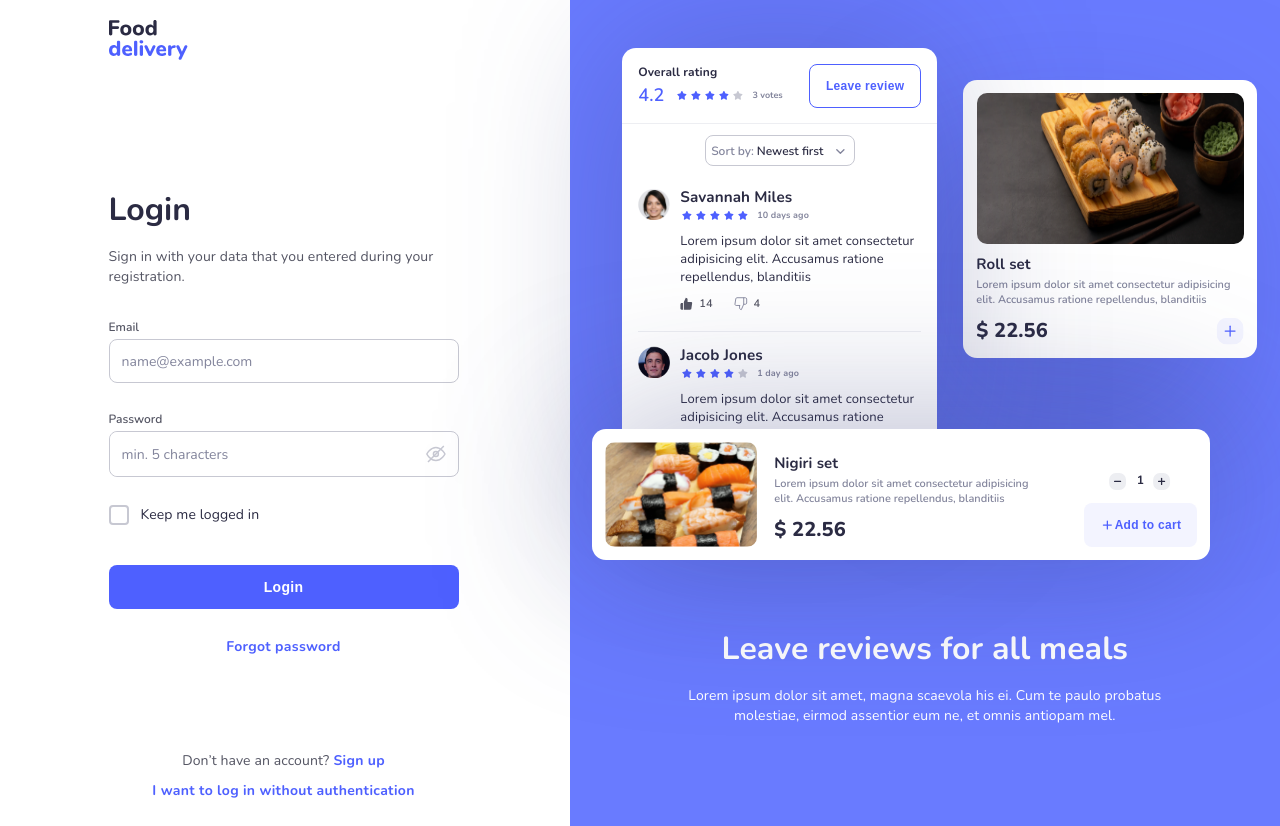
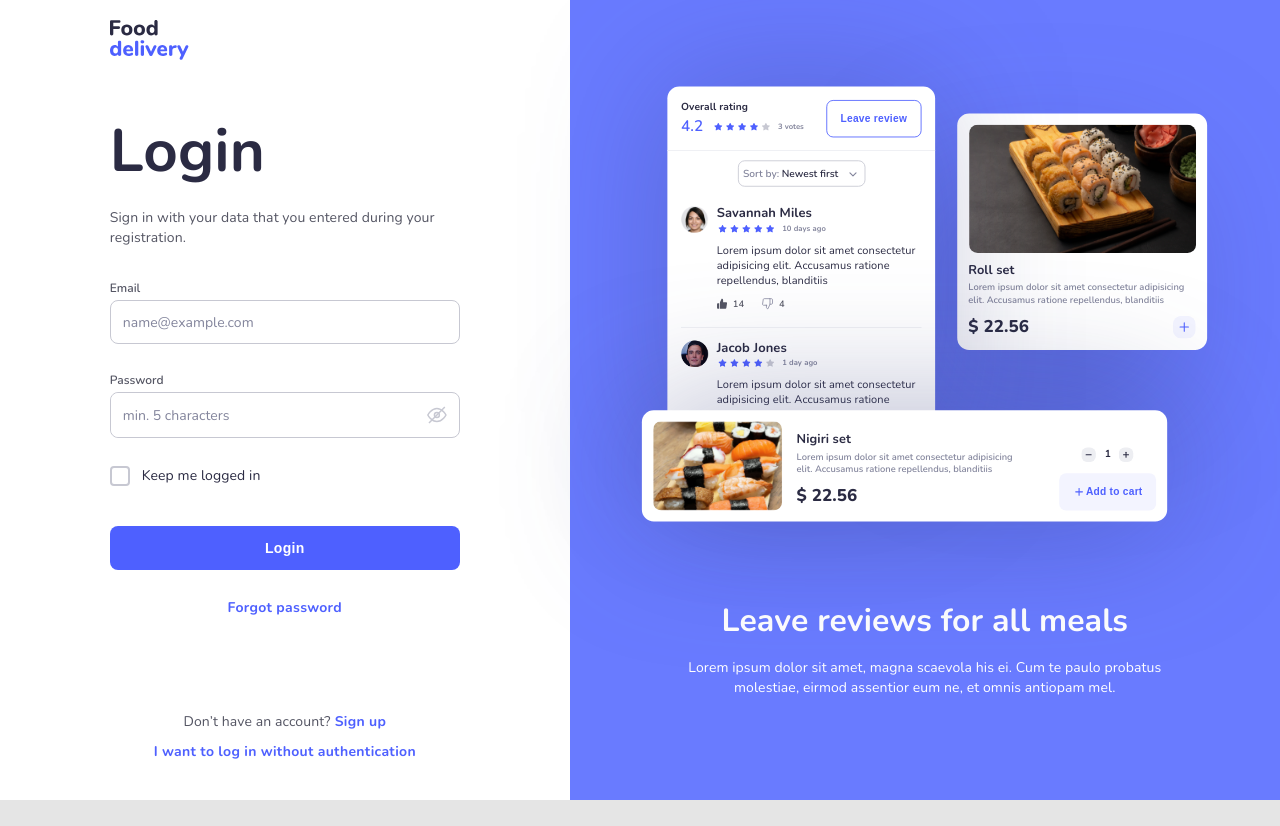
Before and after one commit to apl-by/food-delivery, a Next.js app: page /login in a window 1280 px wide. After the commit the page ends 800 px from the top, so only its background shows below. Built offline with nearby package versions, Linux system fonts and the light colour scheme.

Commit message:
make adaptive styles for auth pages

```diff
--- a/components/_common/login-form/login-form.module.scss
+++ b/components/_common/login-form/login-form.module.scss
@@ -1,4 +1,4 @@
-.login-form {
+.form {
   max-width: 350px;
   width: 100%;
   padding-bottom: 25px;
@@ -6,6 +6,10 @@
 
 .title {
   margin-bottom: 16px;
+  font-weight: 700;
+  font-size: 60px;
+  line-height: 82px;
+  letter-spacing: 0.1px;
 }
 
 .text {
@@ -47,3 +51,16 @@
   align-self: center;
   margin-bottom: 10px;
 }
+
+@media screen and (max-height: 768px) {
+  .recovering {
+    margin-bottom: 25px;
+  }
+}
+
+@media screen and (max-width: 560px) {
+  .form {
+    max-width: 330px;
+    padding: 5px 5px 20px;
+  }
+}
--- a/components/_common/login-form/login-form.tsx
+++ b/components/_common/login-form/login-form.tsx
@@ -27,7 +27,7 @@ const LoginForm = ({ mix }: LoginFormProps) => {
     setInputValues((prev) => ({ ...prev, [name]: inputValue }));
   };
 
-  const cnLoginForm = cx("login-form", mix);
+  const cnLoginForm = cx("form", mix);
   const cnDescription = cx("description", "text");
   const cnInput = cx("input");
   const cnRecovering = cx("recovering", "link");
--- a/components/_common/meal-card/meal-card.module.scss
+++ b/components/_common/meal-card/meal-card.module.scss
@@ -13,9 +13,13 @@
 .image-wrapper {
   display: flex;
   position: relative;
-  object-fit: cover;
   overflow: hidden;
   border-radius: 10px;
+}
+
+.image {
+  object-fit: cover;
+  background-position: center;
 }
 
 .content-wrapper {
--- a/components/_common/recover-form/recover-form.module.scss
+++ b/components/_common/recover-form/recover-form.module.scss
@@ -6,6 +6,10 @@
 
 .title {
   margin-bottom: 16px;
+  font-weight: 700;
+  font-size: 60px;
+  line-height: 82px;
+  letter-spacing: 0.1px;
 }
 
 .text {
@@ -43,3 +47,9 @@
   align-self: center;
   margin-bottom: 10px;
 }
+@media screen and (max-width: 560px) {
+  .form {
+    max-width: 330px;
+    padding: 5px 5px 20px;
+  }
+}
--- a/components/_common/recover-form/recover-form.tsx
+++ b/components/_common/recover-form/recover-form.tsx
@@ -28,7 +28,7 @@ const RecoverForm = ({ mix }: RecoverFormProps) => {
   const cnQuestion = cx("question", "text");
   return (
     <Form className={cnForm}>
-      <h1 className={styles.title}>Recover access</h1>
+      <h1 className={styles.title}>Recover</h1>
       <p className={cnDescription}>
         {
           "Enter the email address you used when registering to recover access to your account"
--- a/components/_common/register-form/register-form.module.scss
+++ b/components/_common/register-form/register-form.module.scss
@@ -6,6 +6,10 @@
 
 .title {
   margin-bottom: 16px;
+  font-weight: 700;
+  font-size: 60px;
+  line-height: 82px;
+  letter-spacing: 0.1px;
 }
 
 .text {
@@ -43,3 +47,10 @@
   align-self: center;
   margin-bottom: 10px;
 }
+
+@media screen and (max-width: 560px) {
+  .form {
+    max-width: 330px;
+    padding: 5px 5px 20px;
+  }
+}
--- a/components/auth-layout/auth-layout.module.scss
+++ b/components/auth-layout/auth-layout.module.scss
@@ -24,8 +24,7 @@
 .cards-wrapper {
   margin-top: 48px;
   position: relative;
-  max-width: 665px;
-  width: 100%;
+  width: 665px;
   height: 512px;
 }
 
@@ -67,3 +66,52 @@
   letter-spacing: 0.1px;
   color: var(--text-color-white);
 }
+
+@media screen and (max-height: 740px) {
+  .cards-wrapper {
+    margin-top: 20px;
+  }
+}
+
+@media screen and (max-width: 1280px) {
+  .cards-wrapper {
+    transform: scale(0.85);
+  }
+
+  .review-title {
+    margin: 40px 0 16px;
+  }
+}
+
+@media screen and (max-width: 1080px) {
+  $offset: -30px;
+
+  .cards-wrapper {
+    margin-top: 10px;
+    transform: scale(0.8) translateY($offset);
+  }
+
+  .review-title {
+    margin: 0 0 10px;
+    transform: translateY($offset);
+  }
+
+  .review-text {
+    transform: translateY($offset);
+  }
+}
+
+@media screen and (max-width: 1000px) {
+  .cards-wrapper {
+    transform: scale(0.7);
+  }
+}
+
+@media screen and (max-width: 900px) {
+  .left-wrapper {
+    width: 100%;
+  }
+  .right-wrapper {
+    display: none;
+  }
+}
--- a/pages/login.tsx
+++ b/pages/login.tsx
@@ -16,7 +16,7 @@ const Login = () => {
         <link rel="icon" href="/favicon.ico" />
       </Head>
       <div className={styles.wrapper}>
-        <Link href={"/"}>
+        <Link href={"/"} className={styles.logo}>
           <Logo />
         </Link>
         <LoginForm mix={styles["login-form"]} />
--- a/styles/login.module.scss
+++ b/styles/login.module.scss
@@ -1,9 +1,33 @@
 .wrapper {
+  display: flex;
+  flex-direction: column;
   padding-top: 20px;
   margin-right: 19.5%;
   margin-left: auto;
 }
 
+.logo {
+  align-self: flex-start;
+}
+
 .login-form {
-  margin-top: 128px;
+  margin-top: 110px;
 }
+
+@media screen and (max-height: 830px) {
+  .login-form {
+    margin-top: 80px;
+  }
+}
+
+@media screen and (max-height: 800px) {
+  .login-form {
+    margin-top: 50px;
+  }
+}
+
+@media screen and (max-width: 1280px) {
+  .wrapper {
+    margin: 0 auto;
+  }
+}
--- a/styles/recover.module.scss
+++ b/styles/recover.module.scss
@@ -1,9 +1,33 @@
 .wrapper {
+  display: flex;
+  flex-direction: column;
   padding-top: 20px;
   margin-right: 19.5%;
   margin-left: auto;
 }
 
+.logo {
+  align-self: flex-start;
+}
+
 .recover-form {
   margin-top: 128px;
 }
+
+@media screen and (max-height: 830px) {
+  .recover-form {
+    margin-top: 80px;
+  }
+}
+
+@media screen and (max-height: 800px) {
+  .recover-form {
+    margin-top: 50px;
+  }
+}
+
+@media screen and (max-width: 1280px) {
+  .wrapper {
+    margin: 0 auto;
+  }
+}
--- a/styles/register.module.scss
+++ b/styles/register.module.scss
@@ -1,9 +1,33 @@
 .wrapper {
+  display: flex;
+  flex-direction: column;
   padding-top: 20px;
   margin-right: 19.5%;
   margin-left: auto;
 }
 
+.logo {
+  align-self: flex-start;
+}
+
 .register-form {
   margin-top: 128px;
 }
+
+@media screen and (max-height: 830px) {
+  .register-form {
+    margin-top: 80px;
+  }
+}
+
+@media screen and (max-height: 800px) {
+  .register-form {
+    margin-top: 50px;
+  }
+}
+
+@media screen and (max-width: 1280px) {
+  .wrapper {
+    margin: 0 auto;
+  }
+}
```
